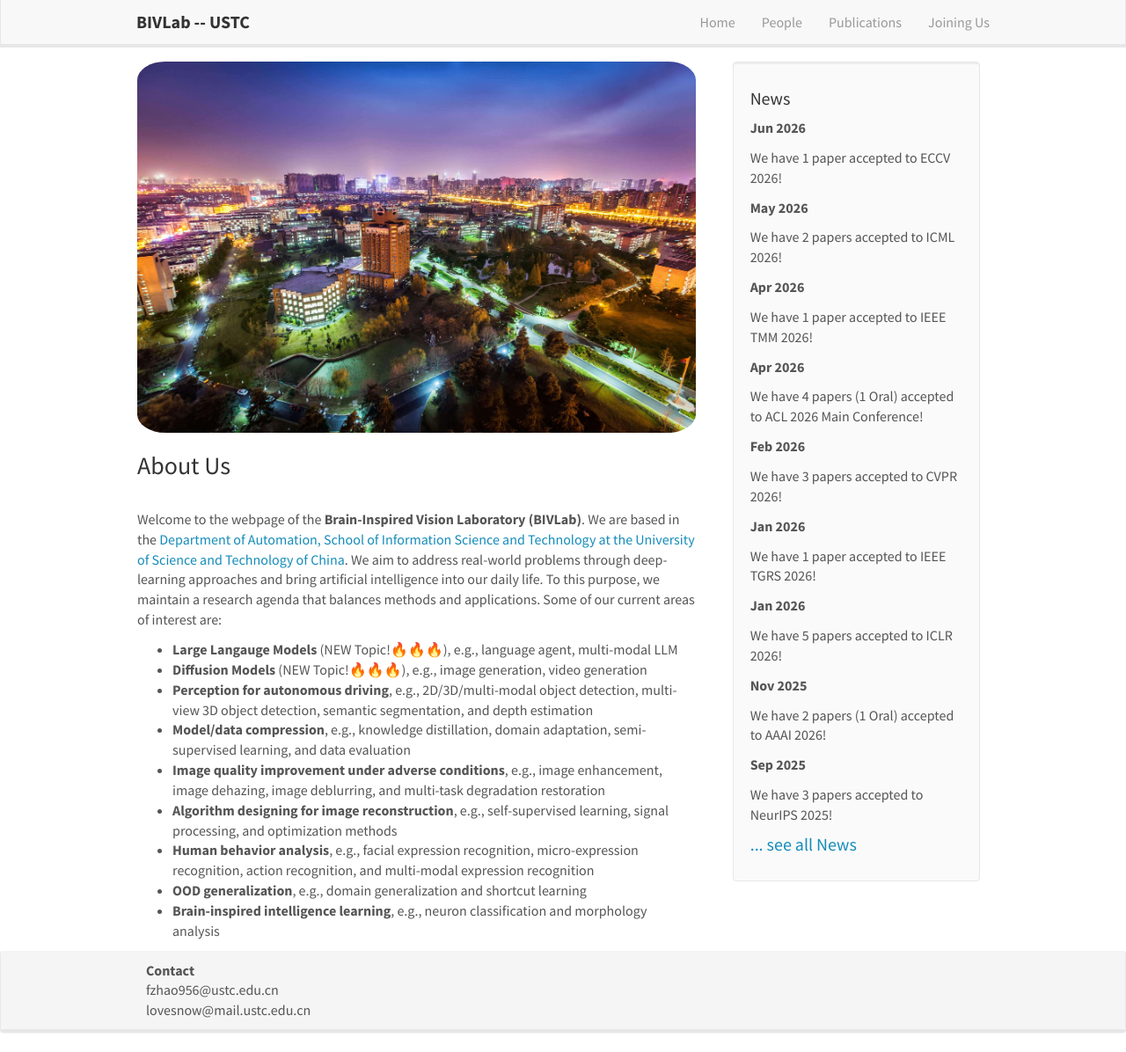
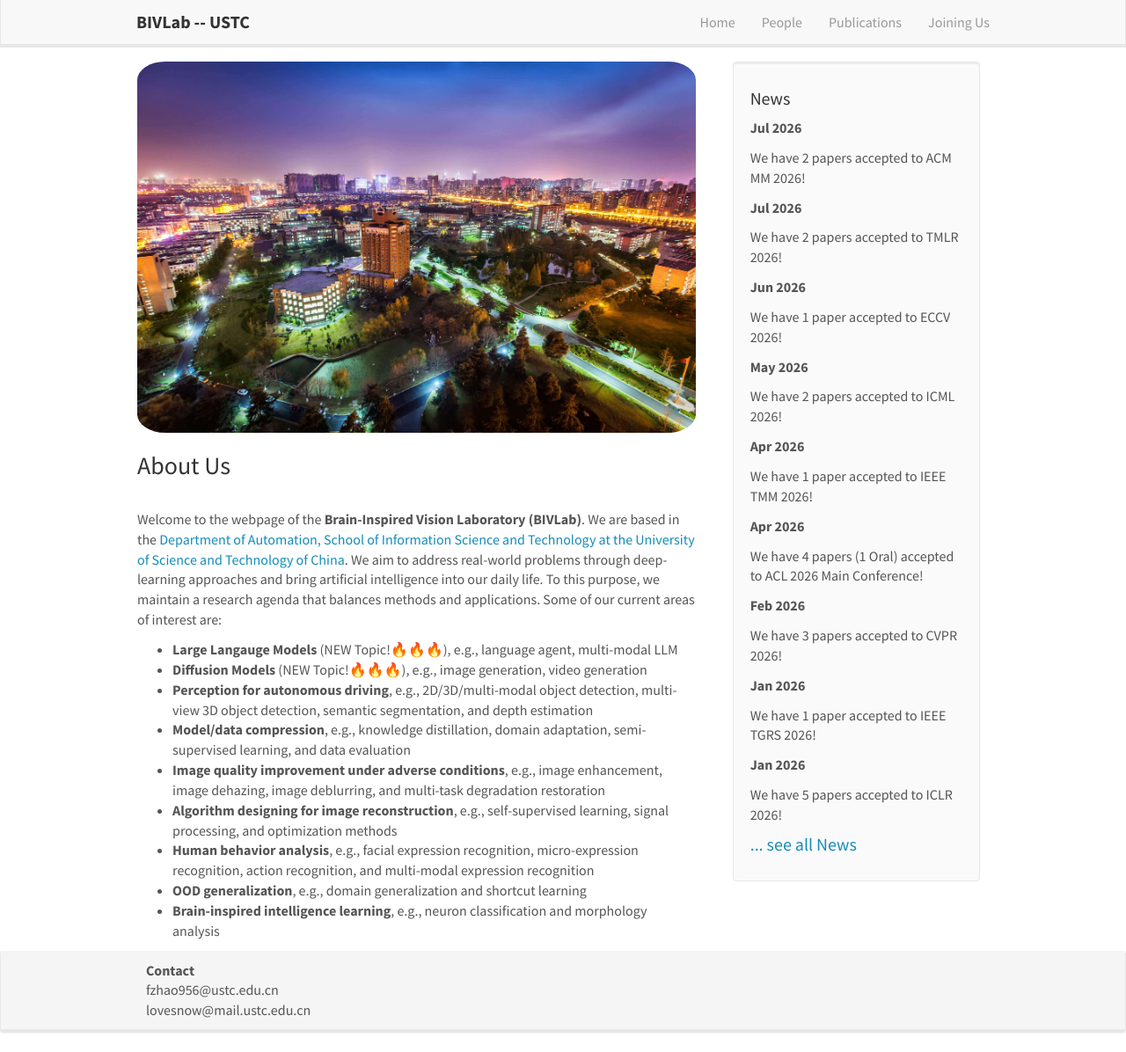
Before and after one commit to bivlab123/bivlab123.github.io, a Jekyll site: the page built from _pages/home.md, in a window 1280 px wide and 1196 px high. Shown: the whole window at 88% size. Built offline with Jekyll 4.4.1, drawn with Linux system fonts in a browser that asks for light colours; nearby versions of some CDN libraries.

Commit message:
Update news.yml

```diff
--- a/_data/news.yml
+++ b/_data/news.yml
@@ -1,3 +1,7 @@
+- date: Jul 2026
+  headline: "We have 2 papers accepted to ACM MM 2026! "
+- date: Jul 2026
+  headline: "We have 2 papers accepted to TMLR 2026! "
 - date: Jun 2026
   headline: "We have 1 paper accepted to ECCV 2026! "
 - date: May 2026
```
